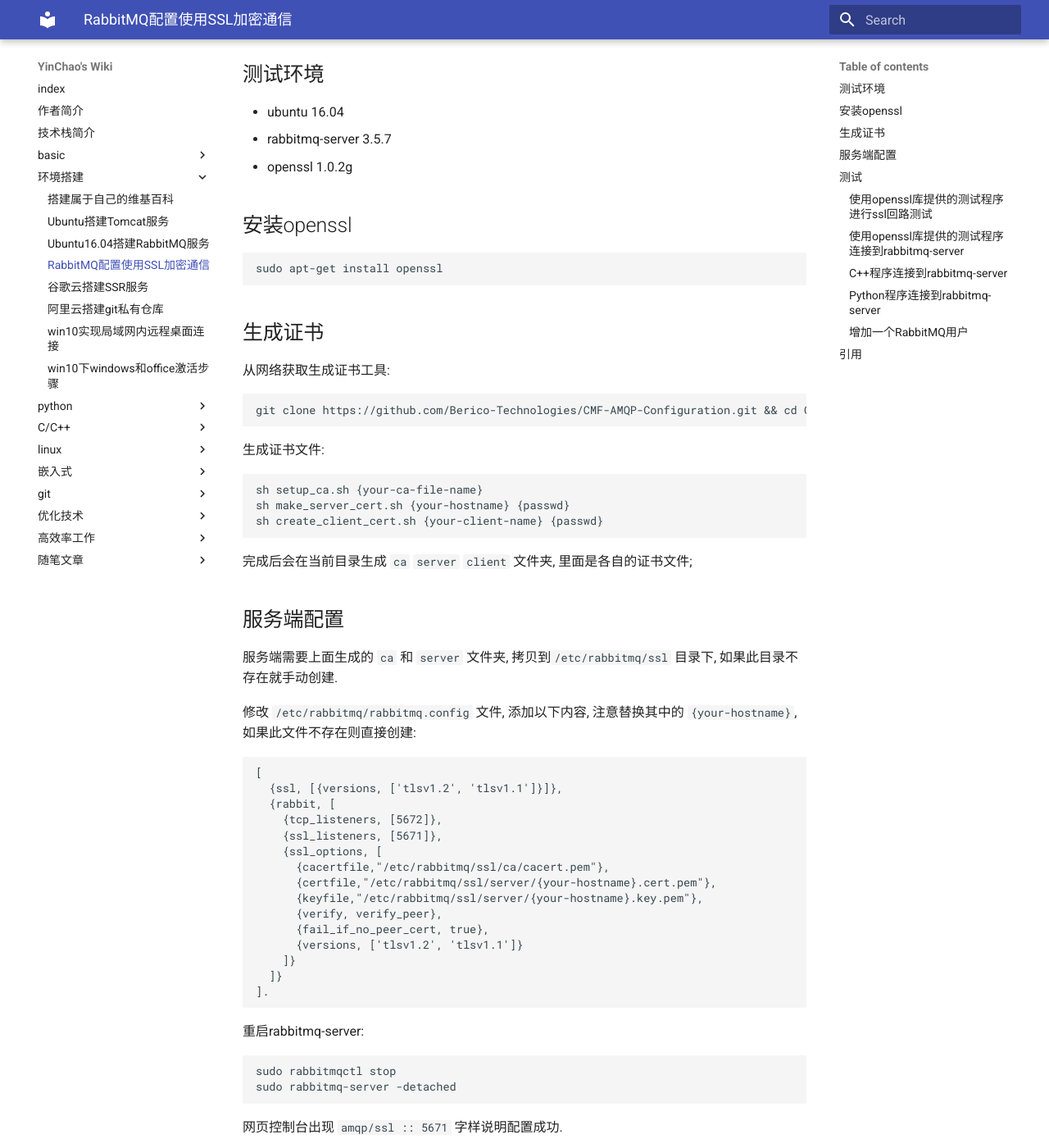
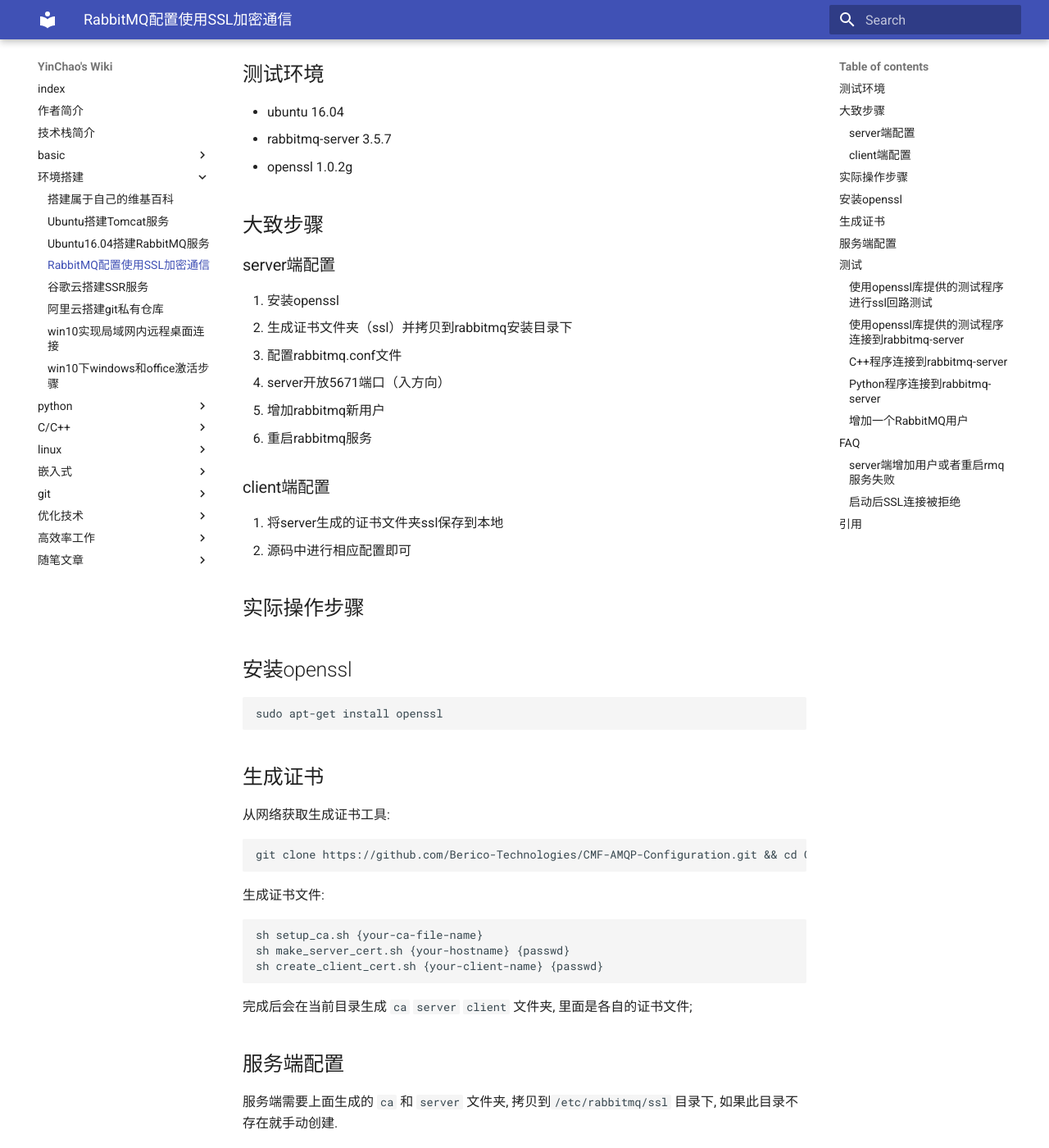
Before and after one commit to YinChao126/yc_wiki, an MkDocs documentation site: the page built from docs/env_build/RabbitMQ配置使用SSL加密通信.md, in a window 1280 px wide and 1400 px high, scrolled down 214 px. Shown: the whole window at 82% size. Built offline with MkDocs 1.6.1 and Material for MkDocs 9.7.7, drawn with Linux system fonts in a browser that asks for light colours; some of the changed text lies outside the part shown.

````diff
--- a/docs/env_build/RabbitMQ配置使用SSL加密通信.md
+++ b/docs/env_build/RabbitMQ配置使用SSL加密通信.md
@@ -9,6 +9,24 @@
 - ubuntu  16.04
 - rabbitmq-server  3.5.7
 - openssl  1.0.2g
+
+## 大致步骤
+
+### server端配置
+
+1. 安装openssl
+2. 生成证书文件夹（ssl）并拷贝到rabbitmq安装目录下
+3. 配置rabbitmq.conf文件
+4. server开放5671端口（入方向）
+5. 增加rabbitmq新用户
+6. 重启rabbitmq服务
+
+### client端配置
+
+1. 将server生成的证书文件夹ssl保存到本地
+2. 源码中进行相应配置即可
+
+## 实际操作步骤
 
 ## 安装openssl
 
@@ -37,6 +55,8 @@
 ##  服务端配置
 
 服务端需要上面生成的 `ca` 和 `server` 文件夹, 拷贝到`/etc/rabbitmq/ssl` 目录下, 如果此目录不存在就手动创建.
+
+`cp -a ssl /etc/rabbitmq/`
 
 修改 `/etc/rabbitmq/rabbitmq.config` 文件, 添加以下内容, 注意替换其中的 `{your-hostname}`,  如果此文件不存在则直接创建:
 
@@ -258,7 +278,19 @@
 sudo service rabbitmq-server restart
 ```
 
+## FAQ
 
+### server端增加用户或者重启rmq服务失败
+
+可能的原因：配置rabbitmq.conf文件出了错，大概率是由于逗号引起的json格式非法。
+
+解决方案：重点检查一下json文件的完整性（多少一个逗号都会出错）
+
+### 启动后SSL连接被拒绝
+
+可能的原因：server的端口没有开启（入方向）
+
+解决方案：防火墙打开5671端口即可
 
 ## 引用
 
--- a/mkdocs.yml
+++ b/mkdocs.yml
@@ -66,6 +66,7 @@
                   python/useful_module/app_frozen.md,
                   python/useful_module/RMQ.md,
                   python/useful_module/进程操作.md,
+                  python/useful_module/IPC通信.md,
                   python/useful_module/excel操作.md,
                   python/useful_module/tkinter.md,
                   python/useful_module/auto_inform.md,
@@ -115,6 +116,7 @@
                   linux/source.md,
                   linux/sleep.md,
                   linux/top.md,
+                  linux/bg_fg_nohup.md,
                   linux/VM文件共享.md,
                   linux/vim.md,
                   linux/压缩解压.md,
````
Also changed, not shown: docs/git/branch.md (+33 -9 lines), docs/linux/bg_fg_nohup.md (added, +45 -0 lines).
